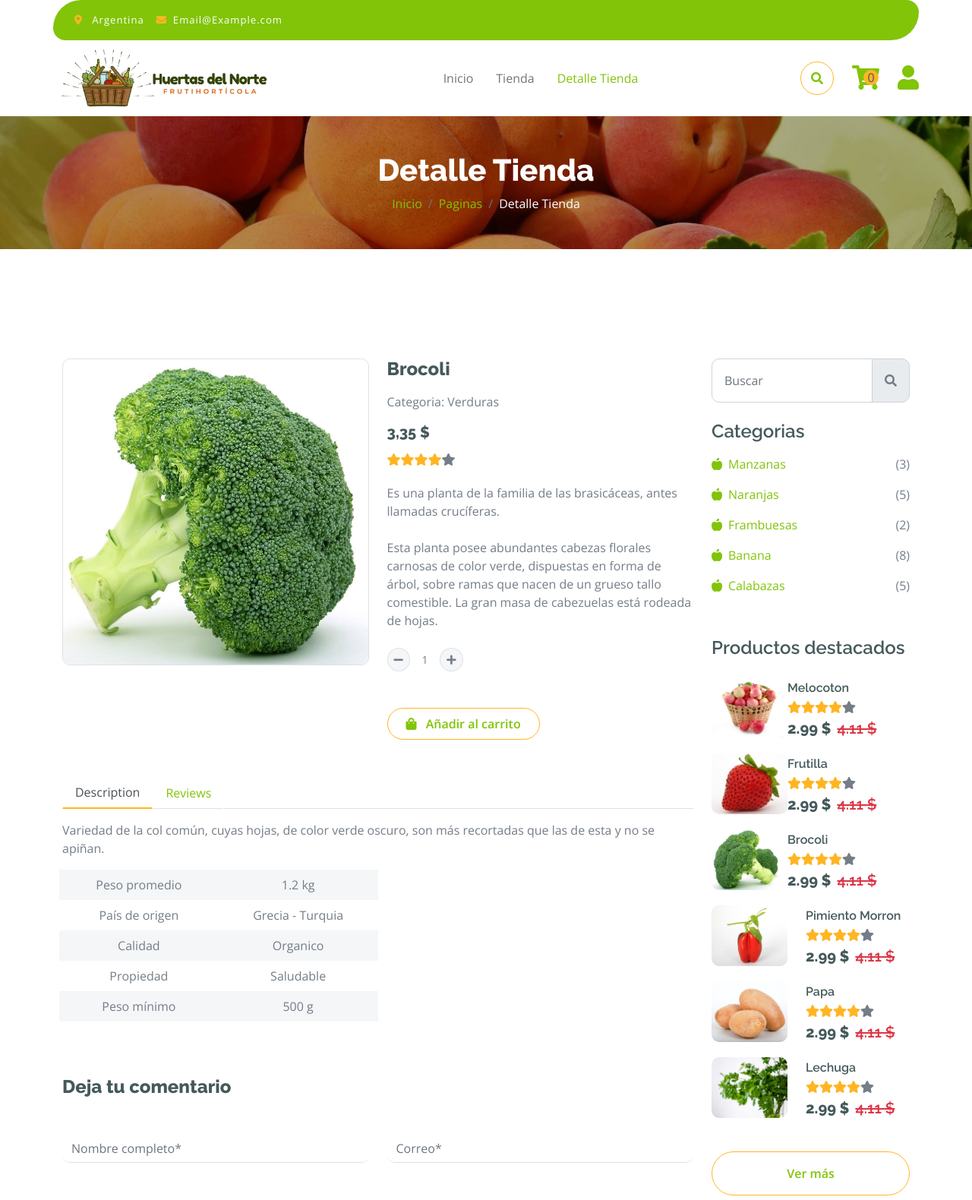
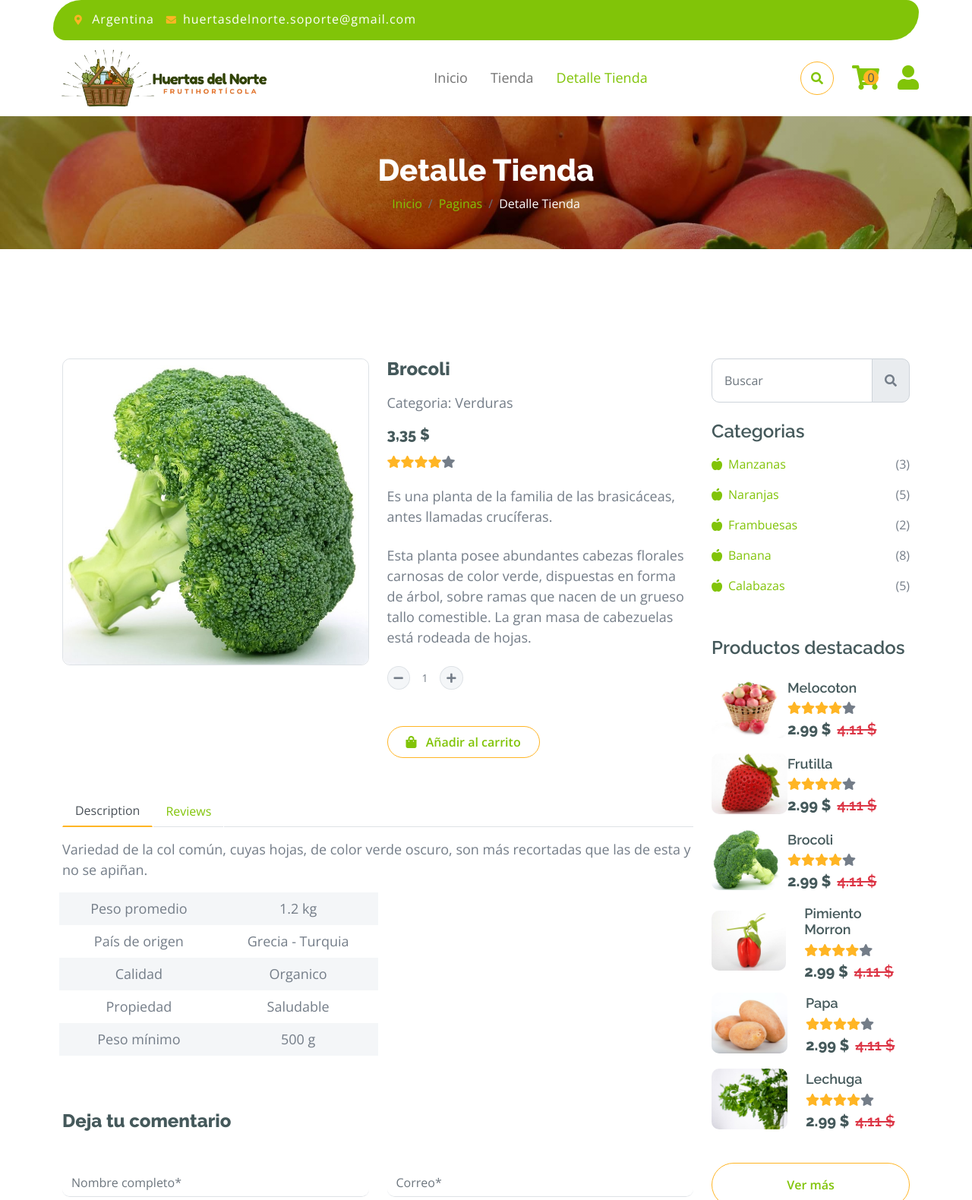
Before and after one commit to Tomivaldez05/Huertas-Del-Norte-Fruitables-2025, a PHP site: page /Huertas-Del-Norte-Fruitables-2025/shop-detail.php in a window 1280 px wide. Shown: the top 1580 px of the page at 76% size. Run offline with PHP 8.4, Linux system fonts and the light colour scheme; data comes from the database, SQL or seed files in the repository; some libraries are stand-ins or nearby versions.

Commit message:
Detalles - María Luz

```diff
--- a/carrito.php
+++ b/carrito.php
@@ -45,10 +45,10 @@ require_once 'includes/db.php';
                     </div>
                     <!-- Resumen -->
                     <div class="col-md-4">
-                        <div class="border rounded p-3">
+                        <div class="border rounded p-3" style="font-size: 18px;">
                             <h4>Resumen de Compra</h4>
-                            <p id="total-carrito">Total: $0.00</p>
-                            <a href="checkout.php" class="btn btn-success w-100 mt-2">Proceder al pago</a>
+                            <p id="total-carrito" >Total: $0.00</p>
+                            <a href="checkout.php" class="btn btn-success w-100 mt-2 text-light fs-5">Proceder al pago</a>
                         </div>
                     </div>
                 </div>
--- a/checkout.php
+++ b/checkout.php
@@ -43,7 +43,7 @@ include_once 'includes/header.php';
 
 
         <!-- Checkout Page Start -->
-        <div class="container-fluid py-5">
+        <div class="container-fluid py-5" style="font-size: 20px;">
             <div class="container py-5">
                 <h1 class="mb-4">Detalles de facturacíon</h1>
                 <form action="#" id="form-checkout">
@@ -64,7 +64,7 @@ include_once 'includes/header.php';
                                 </div>
                             </div>
                             <div class="form-item">
-                                <label class="form-label my-3">Nombre de la empresa<sup>*</sup></label>
+                                <label class="form-label my-3">Nombre de la empresa<sup></sup></label>
                                 <input type="text" class="form-control">
                             </div>
                             <div class="form-item">
--- a/includes/header.php
+++ b/includes/header.php
@@ -33,8 +33,8 @@ if (session_status() === PHP_SESSION_NONE) {
     <div class="container topbar bg-primary d-none d-lg-block">
         <div class="d-flex justify-content-between">
             <div class="top-info ps-2">
-                <small class="me-3"><i class="fas fa-map-marker-alt me-2 text-secondary"></i> <a href="#" class="text-white">Argentina</a></small>
-                <small class="me-3"><i class="fas fa-envelope me-2 text-secondary"></i><a href="#" class="text-white">Email@Example.com</a></small>
+                <small class="me-3"><i class="fas fa-map-marker-alt me-2 text-secondary"></i> <a href="#" class="text-white fs-6">Argentina</a></small>
+                <small class="me-3"><i class="fas fa-envelope me-2 text-secondary"></i><a href="#" class="text-white fs-6">huertasdelnorte.soporte@gmail.com</a></small>
             </div>
             <!--<div class="top-link pe-2">
                 <a href="#" class="text-white"><small class="text-white mx-2">Política de Privacidad</small>/</a>
@@ -51,9 +51,9 @@ if (session_status() === PHP_SESSION_NONE) {
             </button>
             <div class="collapse navbar-collapse bg-white" id="navbarCollapse">
                 <div class="navbar-nav mx-auto">
-                    <a href="index.php" class="nav-item nav-link active">Inicio</a>
-                    <a href="shop.php" class="nav-item nav-link">Tienda</a>
-                    <a href="shop-detail.php" class="nav-item nav-link">Detalle Tienda</a>
+                    <a href="index.php" class="nav-item nav-link active" style="font-size: 18px;">Inicio</a>
+                    <a href="shop.php" class="nav-item nav-link" style="font-size: 18px;">Tienda</a>
+                    <a href="shop-detail.php" class="nav-item nav-link" style="font-size: 18px;">Detalle Tienda</a>
                     <!--<div class="nav-item dropdown">
                         <a href="#" class="nav-link dropdown-toggle" data-bs-toggle="dropdown">Pages</a>
                         <div class="dropdown-menu m-0 bg-secondary rounded-0">
--- a/login.php
+++ b/login.php
@@ -223,7 +223,7 @@ session_start();
   <body>
 
     <div class="login-container">
-      <h2>Login</h2>
+      <h2>Iniciar Sesión</h2>
       <h3>¿Tienes una cuenta?</h3>
 
       <!-- Mostrar errores -->
--- a/shop-detail.php
+++ b/shop-detail.php
@@ -48,7 +48,7 @@ include_once 'includes/header.php';
                             </div>
                             <div class="col-lg-6">
                                 <h4 class="fw-bold mb-3">Brocoli</h4>
-                                <p class="mb-3">Categoria: Verduras</p>
+                                <p class="mb-3" style="font-size: 18px;">Categoria: Verduras</p>
                                 <h5 class="fw-bold mb-3">3,35 $</h5>
                                 <div class="d-flex mb-4">
                                     <i class="fa fa-star text-secondary"></i>
@@ -57,8 +57,8 @@ include_once 'includes/header.php';
                                     <i class="fa fa-star text-secondary"></i>
                                     <i class="fa fa-star"></i>
                                 </div>
-                                <p class="mb-4">Es una planta de la familia de las brasicáceas, antes llamadas crucíferas.</p>
-                                <p class="mb-4">Esta planta posee abundantes cabezas florales carnosas de color verde, dispuestas en forma de árbol,
+                                <p class="mb-4" style="font-size: 18px;">Es una planta de la familia de las brasicáceas, antes llamadas crucíferas.</p>
+                                <p class="mb-4" style="font-size: 18px;">Esta planta posee abundantes cabezas florales carnosas de color verde, dispuestas en forma de árbol,
                                     sobre ramas que nacen de un grueso tallo comestible. La gran masa de cabezuelas está rodeada de hojas.</p>
                                 <div class="input-group quantity mb-5" style="width: 100px;">
                                     <div class="input-group-btn">
@@ -87,7 +87,7 @@ include_once 'includes/header.php';
                                     </div>
                                 </nav>
                                 <div class="tab-content mb-5">
-                                    <div class="tab-pane active" id="nav-about" role="tabpanel" aria-labelledby="nav-about-tab">
+                                    <div class="tab-pane active" id="nav-about" role="tabpanel" aria-labelledby="nav-about-tab" style="font-size: 18px;">
                                         <p></p>
                                         <p>Variedad de la col común, cuyas hojas, de color verde oscuro, son más recortadas que las de esta y no se apiñan.</p>
                                         <div class="px-2">
@@ -270,7 +270,7 @@ include_once 'includes/header.php';
                                         <img src="assets/img/featur-1.jpg" class="img-fluid rounded" alt="Image">
                                     </div>
                                     <div>
-                                        <h6 class="mb-2">Melocoton</h6>
+                                        <h6 class="mb-2" style="font-size: 18px;">Melocoton</h6>
                                         <div class="d-flex mb-2">
                                             <i class="fa fa-star text-secondary"></i>
                                             <i class="fa fa-star text-secondary"></i>
@@ -289,7 +289,7 @@ include_once 'includes/header.php';
                                         <img src="assets/img/featur-2.jpg" class="img-fluid rounded" alt="">
                                     </div>
                                     <div>
-                                        <h6 class="mb-2">Frutilla</h6>
+                                        <h6 class="mb-2" style="font-size: 18px;">Frutilla</h6>
                                         <div class="d-flex mb-2">
                                             <i class="fa fa-star text-secondary"></i>
                                             <i class="fa fa-star text-secondary"></i>
@@ -308,7 +308,7 @@ include_once 'includes/header.php';
                                         <img src="assets/img/featur-3.jpg" class="img-fluid rounded" alt="">
                                     </div>
                                     <div>
-                                        <h6 class="mb-2">Brocoli</h6>
+                                        <h6 class="mb-2" style="font-size: 18px;">Brocoli</h6>
                                         <div class="d-flex mb-2">
                                             <i class="fa fa-star text-secondary"></i>
                                             <i class="fa fa-star text-secondary"></i>
@@ -327,7 +327,7 @@ include_once 'includes/header.php';
                                         <img src="assets/img/vegetable-item-4.jpg" class="img-fluid rounded" alt="">
                                     </div>
                                     <div>
-                                        <h6 class="mb-2">Pimiento Morron</h6>
+                                        <h6 class="mb-2" style="font-size: 18px;">Pimiento Morron</h6>
                                         <div class="d-flex mb-2">
                                             <i class="fa fa-star text-secondary"></i>
                                             <i class="fa fa-star text-secondary"></i>
@@ -346,7 +346,7 @@ include_once 'includes/header.php';
                                         <img src="assets/img/vegetable-item-5.jpg" class="img-fluid rounded" alt="">
                                     </div>
                                     <div>
-                                        <h6 class="mb-2">Papa</h6>
+                                        <h6 class="mb-2" style="font-size: 18px;">Papa</h6>
                                         <div class="d-flex mb-2">
                                             <i class="fa fa-star text-secondary"></i>
                                             <i class="fa fa-star text-secondary"></i>
@@ -365,7 +365,7 @@ include_once 'includes/header.php';
                                         <img src="assets/img/vegetable-item-6.jpg" class="img-fluid rounded" alt="">
                                     </div>
                                     <div>
-                                        <h6 class="mb-2">Lechuga</h6>
+                                        <h6 class="mb-2" style="font-size: 18px;">Lechuga</h6>
                                         <div class="d-flex mb-2">
                                             <i class="fa fa-star text-secondary"></i>
                                             <i class="fa fa-star text-secondary"></i>
```
Also changed, not shown: shop.php (+8 -8 lines).
